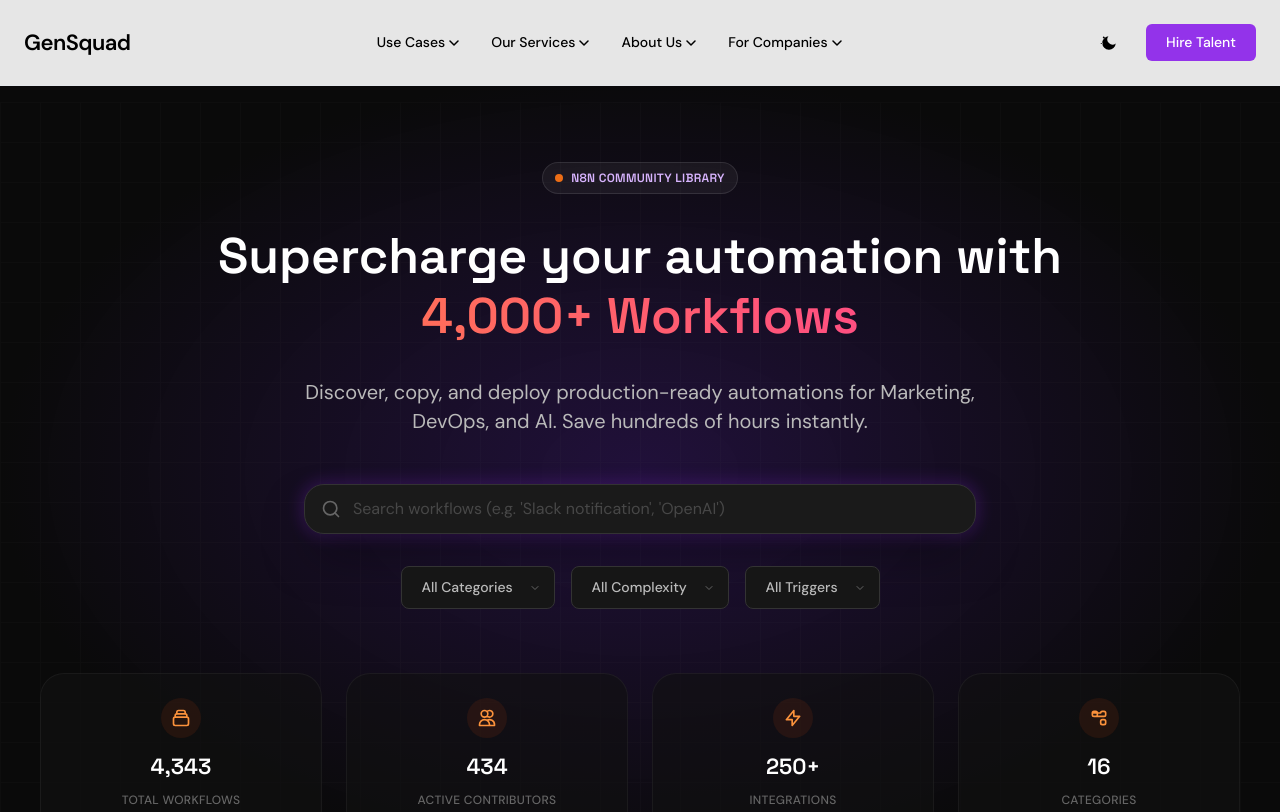
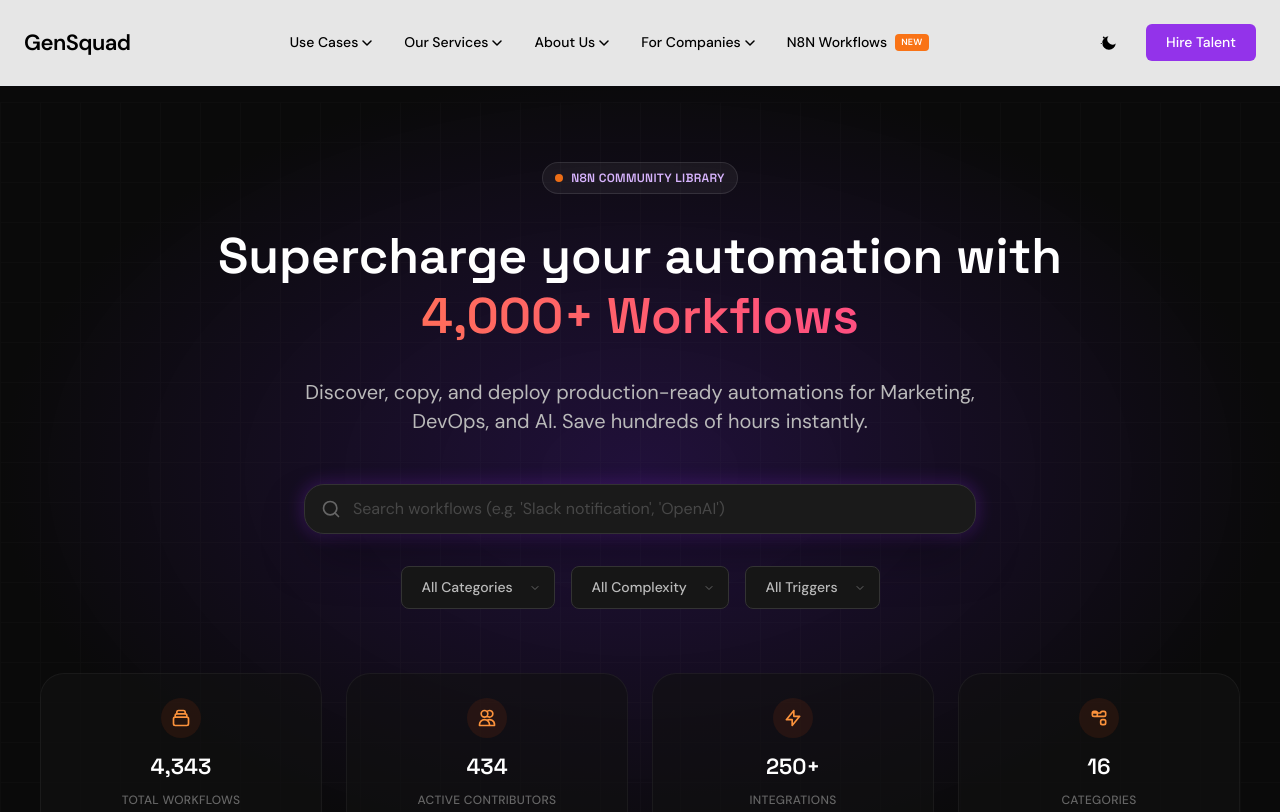
Before and after one commit to Mayank2617/GenSquadFrontend, a React (Vite) app: page /n8n-workflows in a window 1280 px wide. Shown: the top 812 px of the page. Built offline with nearby package versions, Linux system fonts and the light colour scheme.

Commit message:
N8N added to navbar

```diff
--- a/src/components/layout/MobileMenu.jsx
+++ b/src/components/layout/MobileMenu.jsx
@@ -26,10 +26,22 @@
     `}>
 
       <div className="flex flex-col gap-6">
+
+        {/* ✅ NEW: N8N Workflow Direct Link (Mobile) */}
+        <div className="border-b border-gray-100 dark:border-[#222] pb-4">
+          <Link
+            to="/n8n-workflows"
+            onClick={closeMenu}
+            className="flex items-center justify-between w-full text-xl font-space font-bold text-orange-500"
+          >
+            N8N Workflows
+            <span className="bg-orange-500 text-white text-[10px] px-2 py-0.5 rounded-full font-bold">NEW</span>
+          </Link>
+        </div>
+
+        {/* Existing Sections */}
         {navigationData.map((section, idx) => (
           <div key={idx} className="border-b border-gray-100 dark:border-[#222] pb-4">
-
-            {/* LEVEL 1: Main Section */}
             <button
               onClick={() => toggleSection(section.title)}
               className="flex items-center justify-between w-full text-xl font-space font-bold"
@@ -43,13 +55,10 @@
               </svg>
             </button>
 
-            {/* EXPANDED CONTENT */}
             {expandedSection === section.title && (
               <div className="mt-4 flex flex-col gap-4 pl-4 animate-fade-in-up">
                 {section.subsections.map((sub, subIdx) => (
                   <div key={subIdx}>
-
-                    {/* CASE A: Has Title (Accordion Style) */}
                     {sub.title ? (
                       <>
                         <button
@@ -68,7 +77,6 @@
                           <span className="text-sm opacity-50">{expandedSubsection === sub.title ? "-" : "+"}</span>
                         </button>
 
-                        {/* Level 3 Links */}
                         {expandedSubsection === sub.title && (
                           <div className="flex flex-col gap-3 mt-3 pl-9 border-l border-purple-500/30 ml-2">
                             {sub.items.map((item, i) => (
@@ -88,7 +96,6 @@
                         )}
                       </>
                     ) : (
-                      /* CASE B: No Title (Direct Links for "About Us" / "For Companies") */
                       <div className="flex flex-col gap-3">
                         {sub.items.map((item, i) => (
                           <Link
@@ -108,7 +115,6 @@
                         ))}
                       </div>
                     )}
-
                   </div>
                 ))}
               </div>
--- a/src/components/layout/NavBar.jsx
+++ b/src/components/layout/NavBar.jsx
@@ -40,6 +40,8 @@
 
           {/* CENTER: DESKTOP NAVIGATION */}
           <nav className="hidden lg:flex items-center gap-8 h-full">
+
+            {/* 1. Mapped Dropdown Menus */}
             {navigationData.map((section, idx) => (
               <div
                 key={idx}
@@ -62,6 +64,19 @@
                 </button>
               </div>
             ))}
+
+            {/* 2. ✅ NEW: N8N Workflow Direct Link */}
+            <Link
+              to="/n8n-workflows"
+              className="text-sm font-medium text-black dark:text-white hover:text-purple-600 dark:hover:text-purple-400 transition-colors flex items-center gap-2"
+            >
+              N8N Workflows
+              {/* Optional 'New' Badge */}
+              <span className="bg-orange-500 text-white text-[9px] px-1.5 py-0.5 rounded font-bold tracking-wide">
+                NEW
+              </span>
+            </Link>
+
           </nav>
 
           {/* RIGHT: ACTIONS */}
@@ -83,7 +98,6 @@
               )}
             </button>
 
-            {/* ✅ UPDATED: Changed <button> to <Link> pointing to /talent */}
             <Link
               to="/talent"
               className="hidden lg:block bg-purple-600 hover:bg-purple-700 text-white px-5 py-2 rounded-md text-sm font-medium transition-colors"
@@ -91,7 +105,6 @@
               Hire Talent
             </Link>
 
-            {/* MOBILE HAMBURGER BUTTON */}
             <button
               onClick={toggleMobileMenu}
               className="lg:hidden p-2 text-black dark:text-white"
```
